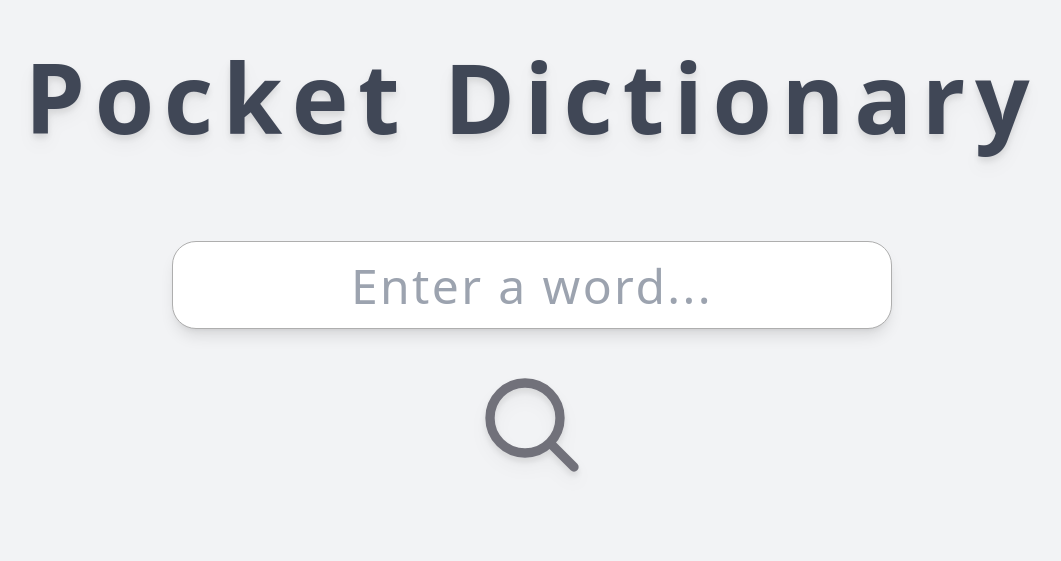
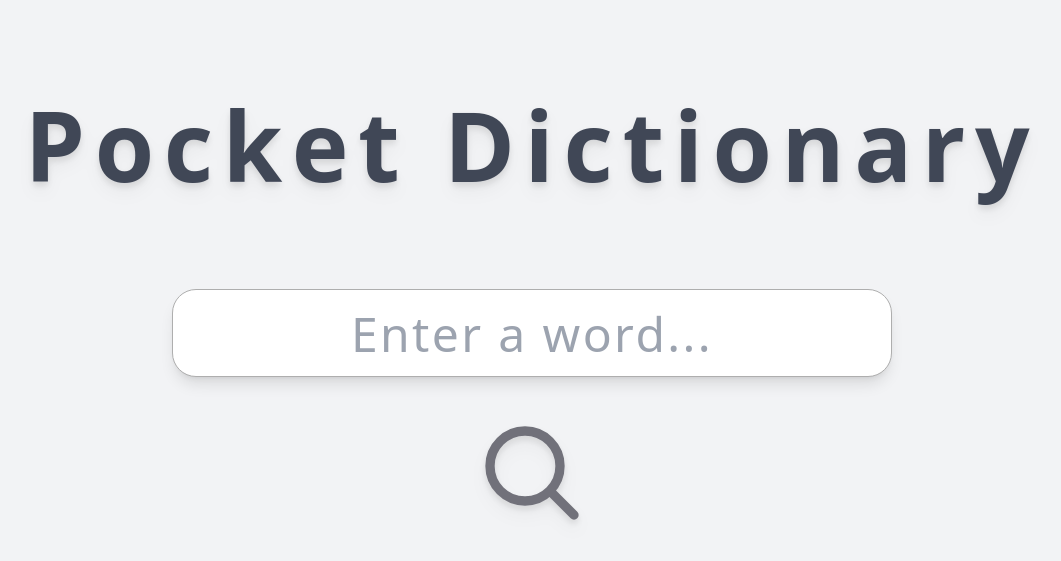
Before and after one commit to SubhamK108/Next-Pocket-Dictionary, a Next.js app: page / in a window 1280 px wide. Shown: the part 111-672 px from the top of the page, without its empty margins (108-1169 px from the left). Built offline with nearby package versions, Linux system fonts and the light colour scheme.

Commit message:
Fixed some height issues

```diff
--- a/src/app/page.tsx
+++ b/src/app/page.tsx
@@ -47,8 +47,8 @@ export default function WordDefinitionPage(): ReactElement {
 
   if (!loading && wordDefinition.word === "") {
     return (
-      <div className="h-screen flex flex-col justify-center items-center text-center">
-        <p className="mt-40 max-sm:mt-28 text-8xl max-sm:text-5xl tracking-widest font-sans font-bold drop-shadow-lg dark:drop-shadow-2xl">
+      <div className="h-full flex flex-col justify-center items-center text-center">
+        <p className="mt-52 max-sm:mt-44 text-8xl max-sm:text-5xl tracking-widest font-sans font-bold drop-shadow-lg dark:drop-shadow-2xl">
           Pocket Dictionary
         </p>
         <input
```
